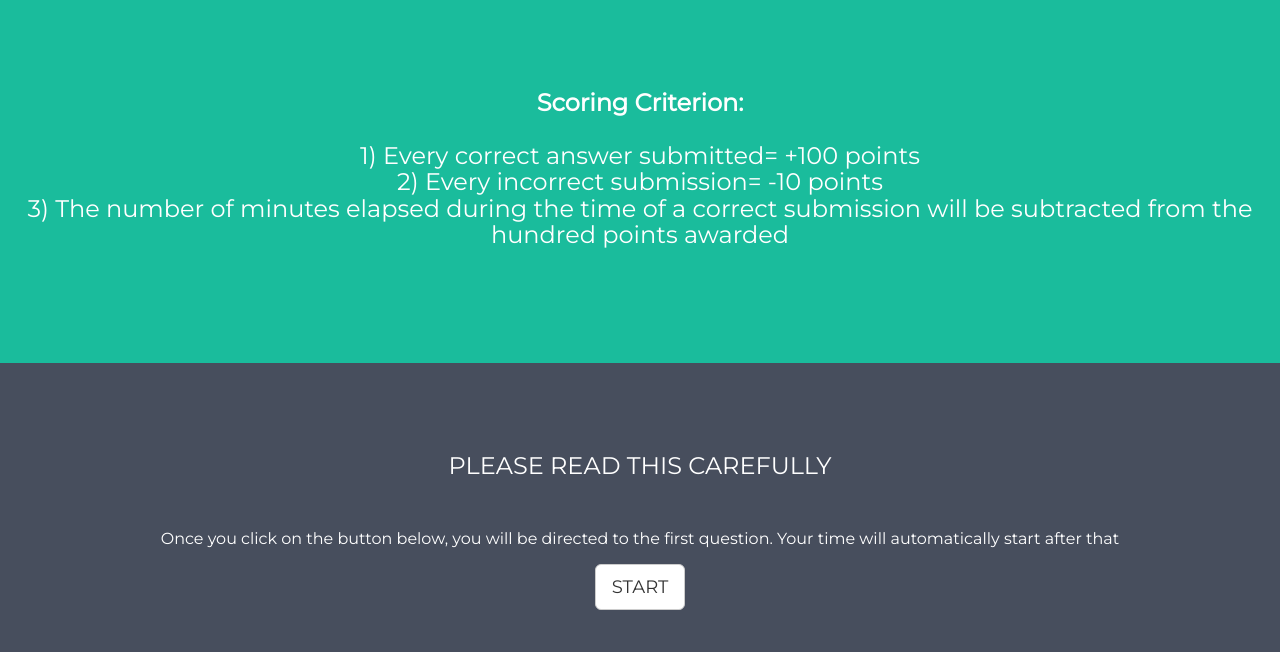
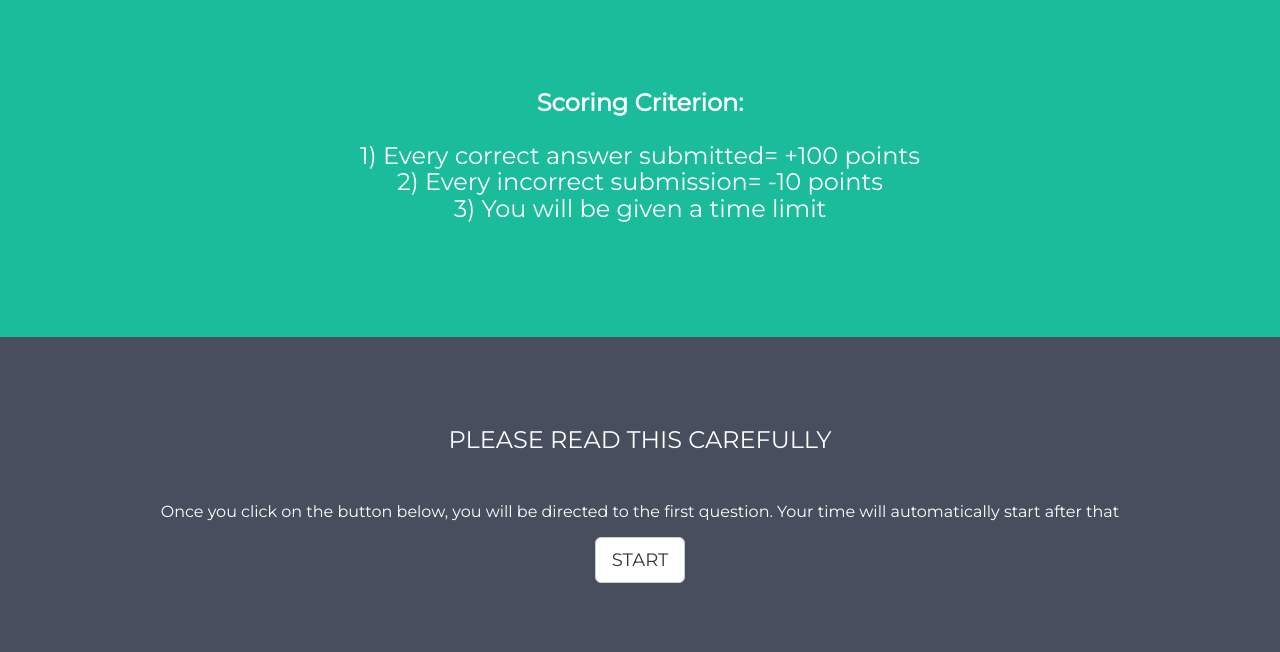
Before and after one commit to rpanchal1996/djacmtechathlon, a Django app: page / in a window 1280 px wide. Shown: the part 80-732 px from the top of the page. Run offline with Django 3.2, Linux system fonts and the light colour scheme; the visitor is signed in with stand-in values (Sample User, id 1); some libraries are stand-ins or nearby versions.

Commit message:
bas home template badla

```diff
--- a/trinity/templates/home.html
+++ b/trinity/templates/home.html
@@ -70,7 +70,7 @@
 
 <!-- First Container -->
 <div class="container-fluid bg-1 text-center">
-  <h3 class="margin"><strong>Scoring Criterion: </strong> <br/><br/> 1) Every correct answer submitted= +100 points </br> 2) Every incorrect submission= -10 points </br> 3) The number of minutes elapsed during the time of a correct submission will be subtracted from the hundred points awarded </h3>
+  <h3 class="margin"><strong>Scoring Criterion: </strong> <br/><br/> 1) Every correct answer submitted= +100 points </br> 2) Every incorrect submission= -10 points </br> 3) You will be given a time limit </h3>
 
 </div>
 
```
